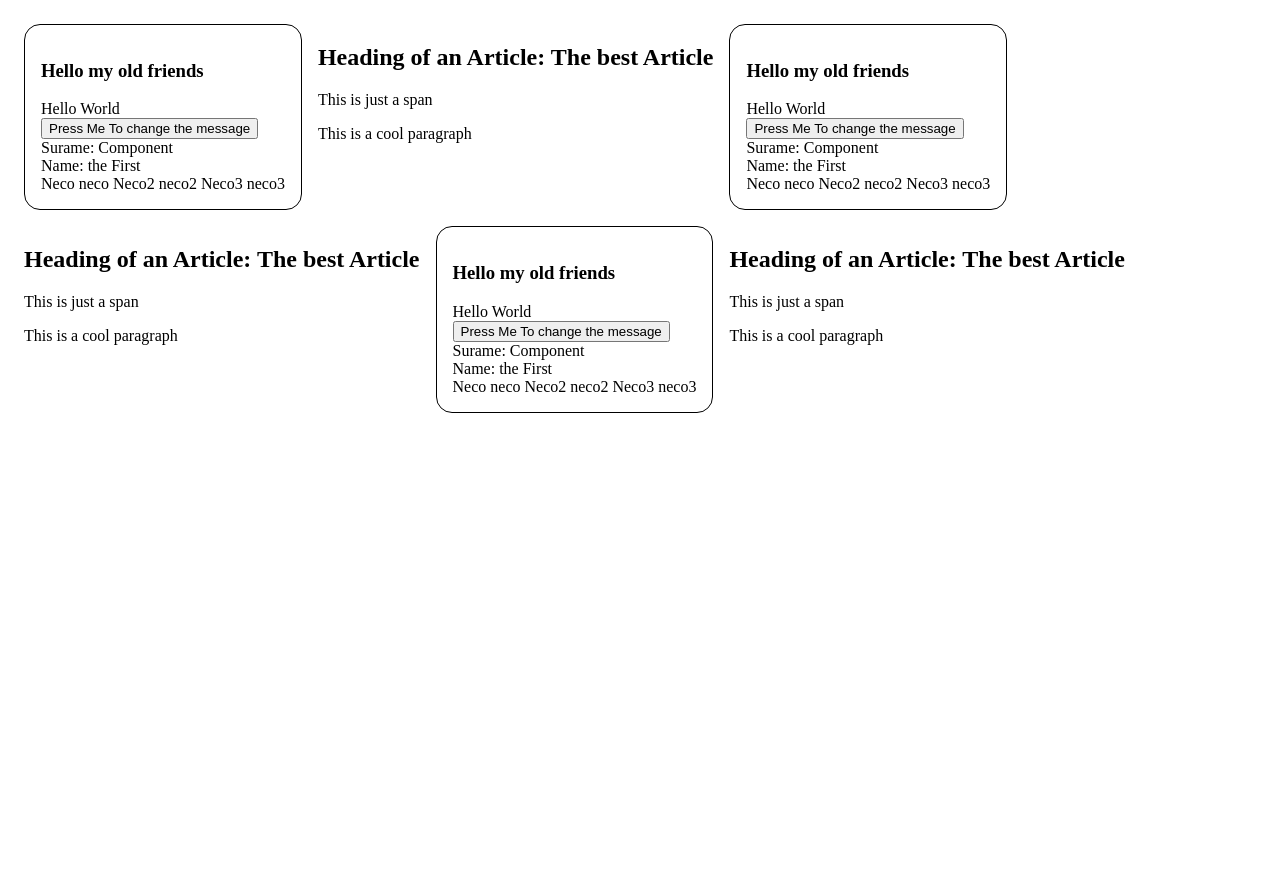
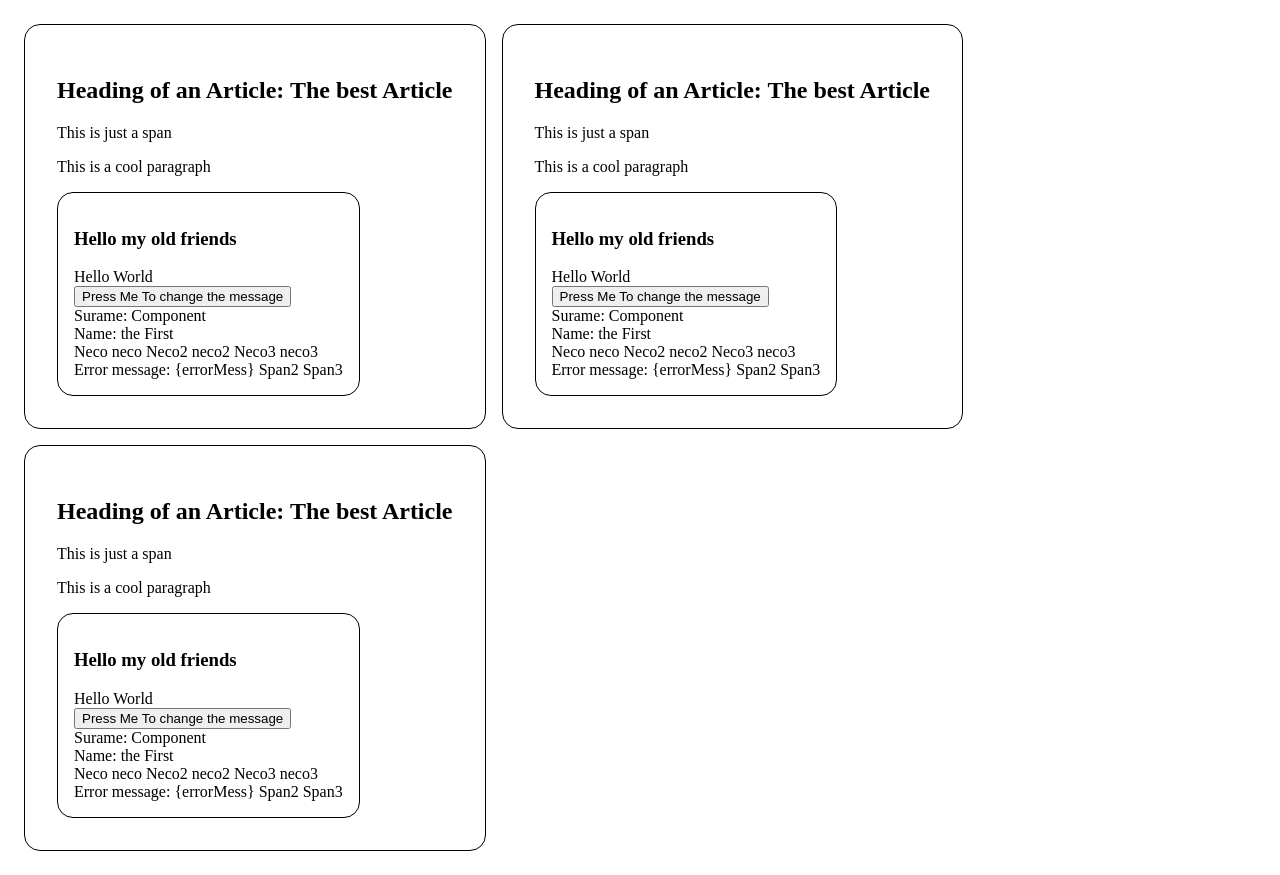
Before and after one commit to MatyasHroch/Hippo.js, a website with bundled scripts: page index.html in a window 1280 px wide. Before the commit the page ends 800 px from the top, so only its background shows below. Built offline with nearby package versions, Linux system fonts and the light colour scheme.

Commit message:
component's hierarchy

```diff
--- a/src/components/Article/Article.html
+++ b/src/components/Article/Article.html
@@ -1,4 +1,4 @@
-<article>
+<article class="border-s rounder-s p-4 fit-content">
   <div>
     <h2>Heading of an Article: {{heading}}</h2>
   </div>
--- a/src/components/Article/Article.js
+++ b/src/components/Article/Article.js
@@ -26,6 +26,8 @@ export default {
     viewMax: 10,
   },
 
+  // TODO set number of children
+  // TODO pass props
   children: {
     Card,
   },
--- a/src/components/Card/Card.html
+++ b/src/components/Card/Card.html
@@ -10,4 +10,9 @@
     <span>the {{ name }}</span>
   </div>
   <section>Neco neco <span>Neco2 neco2</span> Neco3 neco3</section>
+  <span>
+    <span>Error message: {errorMess}</span>
+    <span>Span2</span>
+    <span>Span3</span>
+  </span>
 </article>
--- a/src/controllers/component.js
+++ b/src/controllers/component.js
@@ -20,7 +20,7 @@ import { renderTemplate } from "./template.js";
  * @param {string | null} template - The template, that can be used instead of the template from the component.
  * @returns {InnerComponent} The InnerComponent.
  **/
-function createComponent(userComponent, template = null) {
+function createComponent(userComponent, recursive = true, template = null) {
   if (!userComponent) return null;
   if (!template) userComponent.template = template;
 
@@ -28,48 +28,43 @@ function createComponent(userComponent, template = null) {
 
   const component = {};
 
+  // some properties are just copied from the user component
+  component.templateString = userComponent.templateString;
+  component.handlers = userComponent.handlers;
+  component.children = userComponent.children;
+
+  // creating the id, variables and template for the inner component
   component.id = createId();
   component.vars = createVariables(userComponent.vars, component.id);
   component.template = createTemplate(userComponent.templateString);
-  component.templateString = userComponent.templateString;
-
-  // just copy the emits and handlers from the user component
-  // component.emits = userComponent.emits;
-  component.handlers = userComponent.handlers;
 
   // creating the methods and assigning them to the component
   // after that we have acces to the component and its values via 'this'
   component.methods = createMethods(userComponent.methods, component);
   component.handlers = createMethods(userComponent.handlers, component);
 
-  // TODO subscribe to the emits
+  // registering the handlers so component can handle events
   registerHandlers(component);
 
-  // assigning the created method to the component and calling it
+  // assigning the created method to the component
   component.created = createMethod(userComponent.created, component);
-  component.children = getAllChildren(component);
+  // and calling it
+  component.created();
 
-  component.created();
+  if (recursive && userComponent.children) {
+    console.log("In create Component recursive, arguments to createChildren:");
+    console.log({ component });
+    // calling methods to the children
+    component.children = createChildren(component);
+    console.log(
+      "In create COMPONENT RECURSIVE, the component after createChildren:"
+    );
+    console.log({ component });
+  }
 
   // component.props = assignProperties(component, userComponent.props);
 
   return component;
-}
-
-// TODO get all children from the template and a slot
-/**
- * It finds all children, that component has declered in the template and returns them in a children ctructure
- * @param {InnerComponent} component
- */
-function getAllChildren(component) {
-  const template = component.template;
-
-  console.log({ template });
-
-  // we get all nodes, that have the attribute 'comp' and we get the value of the attribute
-  const children = template.querySelectorAll("[comp]");
-  console.log("__In Get All Children__");
-  console.log("All found children: ", children);
 }
 
 /**
@@ -78,13 +73,19 @@ function getAllChildren(component) {
  * @param {object} node - The node to render the component in.
  * @returns {InnerComponent} The rendered component.
  **/
-function renderComponent(component, createChildren = false) {
+function renderComponent(component, recursive = true) {
   if (!component) console.error("No component provided");
 
   // TODO include properties to the rendering
   const { template, vars } = component;
   const renderedTemplate = renderTemplate(template, vars);
   component.renderedTemplate = renderedTemplate;
+
+  if (recursive && component.children) {
+    console.log("In remder Component recursive, arguments to renderChildren:");
+    console.log({ component });
+    renderChildren(component);
+  }
 
   return component;
 }
@@ -95,9 +96,16 @@ function renderComponent(component, createChildren = false) {
  * @param {HTMLElement} node - The node to render the component in.
  * @returns {InnerComponent} The rendered component.
  **/
-function mountComponent(renderedComponent, node) {
+function mountComponent(renderedComponent, node = null, recursive = true) {
   if (!node) node = document.body;
   node.appendChild(renderedComponent.renderedTemplate);
+
+  if (recursive && renderedComponent.children) {
+    console.log("In mount Component recursive, arguments to mountChildren:");
+    console.log({ renderedComponent });
+    mountChildren(renderedComponent);
+  }
+
   return renderedComponent.renderedTemplate;
 }
 
@@ -114,22 +122,99 @@ function processComponent(component) {
   return innerComponent;
 }
 
+// TODO get all children from the template and a slot
+/**
+ * It finds all children, that component has declered in the template and returns them in a children ctructure
+ * @param {InnerComponent} component
+ * @returns {Object<Node>} Object of children and their nodes
+ */
+function getChildrenNodes(component) {
+  const renderedTemplate = component.renderedTemplate;
+
+  console.log({ renderedTemplate });
+
+  // we get all nodes, that have the attribute 'comp' and we get the value of the attribute
+  const childNodes = renderedTemplate.querySelectorAll("[comp]");
+  console.log({ childNodes });
+
+  // no we create an object that would have name of the children as a key and the value would be the node
+  const childrenNodes = {};
+  for (const child of childNodes) {
+    const name = child.getAttribute("comp");
+    childrenNodes[name] = child;
+  }
+
+  console.log({ childrenNodes });
+  return childrenNodes;
+}
+
 /**
  * It finds all children and call create method with them
  * @param {InnerComponent} component
+ * @param {Object<Node>} childrenNodes - Object of children nodes
  */
-function createChildren(component) {}
+function createChildren(component) {
+  const children = component.children;
+
+  const createdChildren = {};
+  // HERE I CREATE THE CHILDREN COMPONENTS and assign them to the component
+  for (const childName in children) {
+    console.log("!!! In createChildren, arguments to createComponent:");
+    console.log({ childName });
+
+    const childComponent = children[childName];
+    createdChildren[childName] = createComponent(childComponent);
+    // TODO assign the created component to the component
+    // TODO assign properties to the component
+  }
+
+  return createdChildren;
+}
 
 /**
  * It finds all children and call render method with them
  * @param {InnerComponent} component
+ * @param {Object<Node>} childrenNodes - Object of children nodes
  */
-function renderChildren(component) {}
+function renderChildren(component) {
+  const children = component.children;
+
+  const childComponents = Object.values(children);
+
+  // HERE I RENDER THE CHILDREN
+  for (const childComponent of childComponents) {
+    console.log("!!! In renderChildren, arguments to renderComponent:");
+    console.log({ childComponent });
+    renderComponent(childComponent);
+  }
+
+  return;
+}
 
 /**
  * It finds all children and call mount method with them
  * @param {InnerComponent} component
  */
-function mountChildren(component) {}
+function mountChildren(component, childrenNodes = null) {
+  // TODO mount children
+  if (!childrenNodes) childrenNodes = getChildrenNodes(component);
+  console.log("!!! In mountChildren, component");
+  console.log({ component });
+
+  const children = component.children;
+
+  // HERE I MOUNT THE CHILDREN
+  for (const childName in childrenNodes) {
+    const childComponent = children[childName];
+    const nodeToMount = childrenNodes[childName];
+
+    console.log("!!! In mountChildren, arguments to mountComponent:");
+    console.log({ childComponent });
+    console.log({ nodeToMount });
+    mountComponent(childComponent, nodeToMount);
+  }
+
+  return;
+}
 
 export { createComponent, renderComponent, mountComponent, processComponent };
--- a/src/main.js
+++ b/src/main.js
@@ -11,7 +11,7 @@ import { emit } from "./controllers/emitter.js";
 // creates components and stores them in an array
 const components = [];
 for (let i = 0; i < 3; i++) {
-  components.push(processComponent(Card));
+  // components.push(processComponent(Card));
   components.push(processComponent(Article));
 }
 
--- a/styles.css
+++ b/styles.css
@@ -29,3 +29,15 @@
 .m-auto {
     margin: auto;
 }
+
+.p-4 {
+    padding: 2em;
+}
+
+.bg-blue {
+    background-color: #0000ff;
+}
+
+.bg-red {
+    background-color: #ff0000;
+}
```
